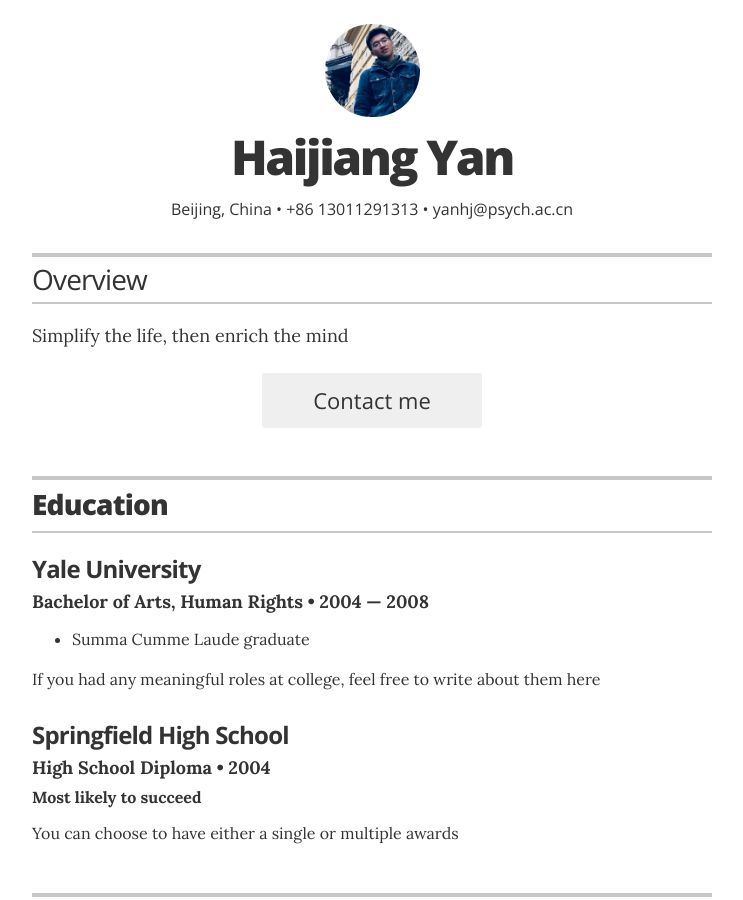
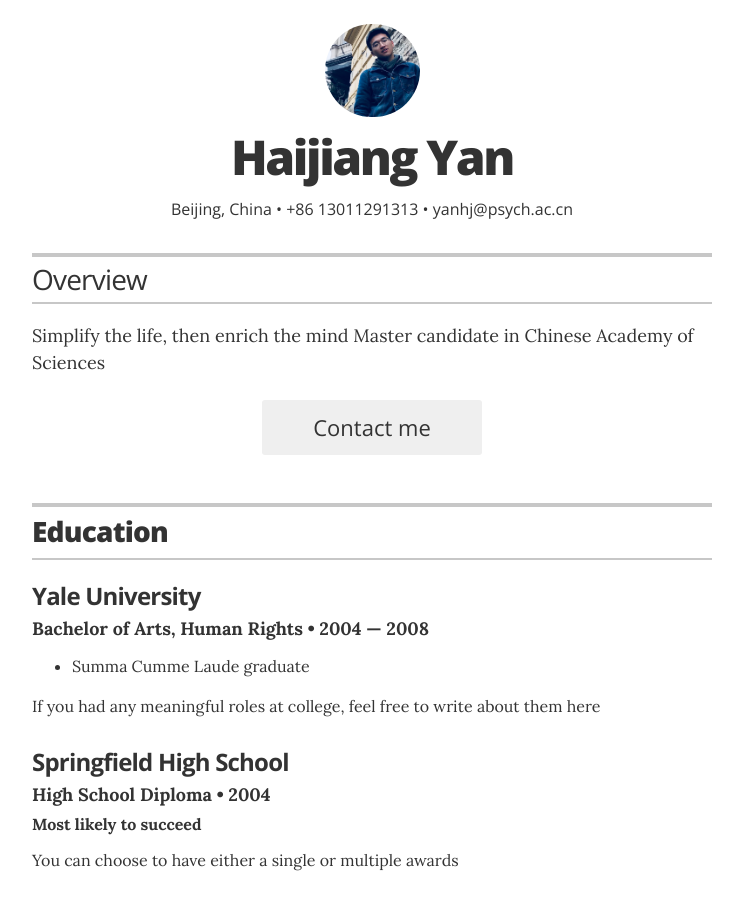
Before and after one commit to PsychYan/PsychYan.github.io, a Jekyll site: the page built from index.html, in a window 1280 px wide and 900 px high. Shown: the whole window, without its empty margins (268-1011 px from the left). Built offline with Jekyll 4.4.1, drawn with Linux system fonts in a browser that asks for light colours.

Commit message:
Update _config.yml

```diff
--- a/_config.yml
+++ b/_config.yml
@@ -23,7 +23,7 @@ resume_contact_address:         "Institute of Psychology, Chinese Academy of Sci
 resume_header_contact_info:     "Beijing, China • +86 13011291313 • yanhj@psych.ac.cn"
 display_header_contact_info:    "true"
 
-resume_header_intro: "<p>Simplify the life, then enrich the mind</p>"
+resume_header_intro: "<p>Simplify the life, then enrich the mind \n Master candidate in Chinese Academy of Sciences</p>"
 
 # use "yes" to display the email contact button,
 # "no" to display an "I'm not looking for work" message,
```
